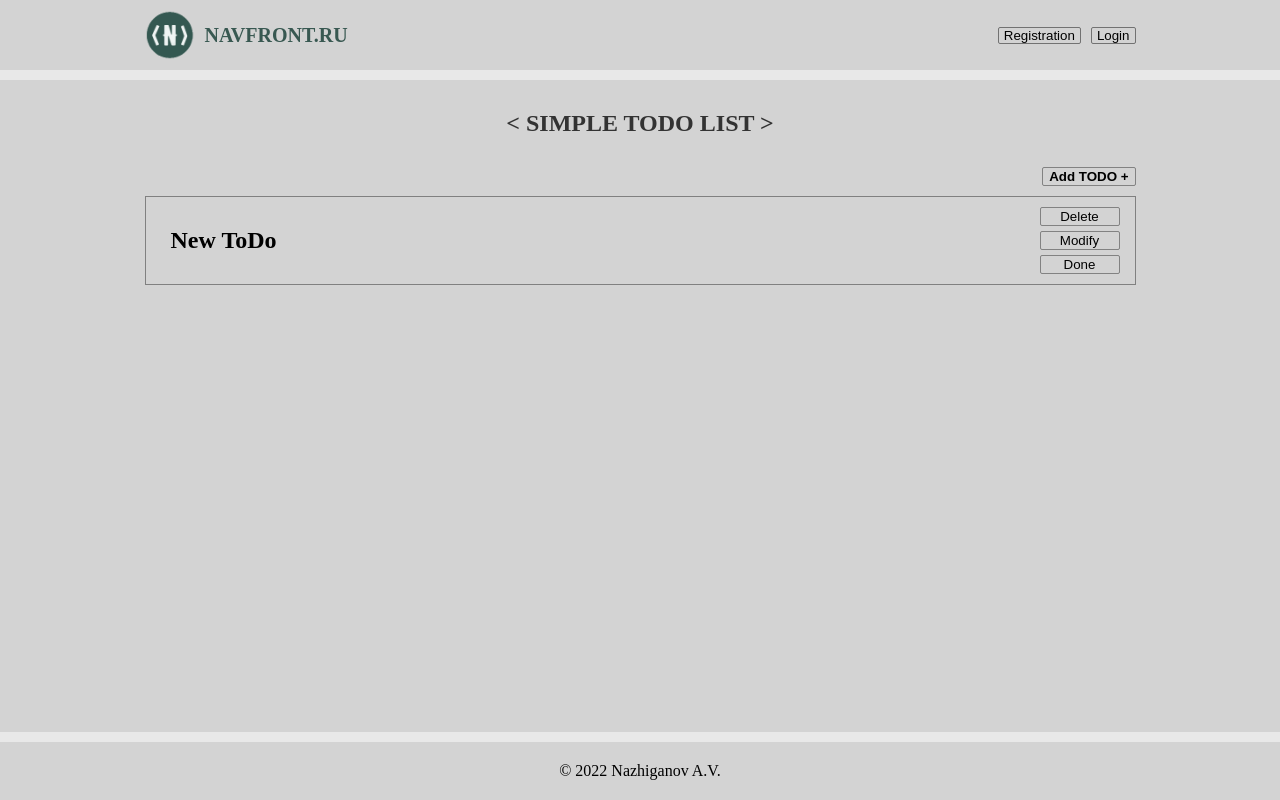
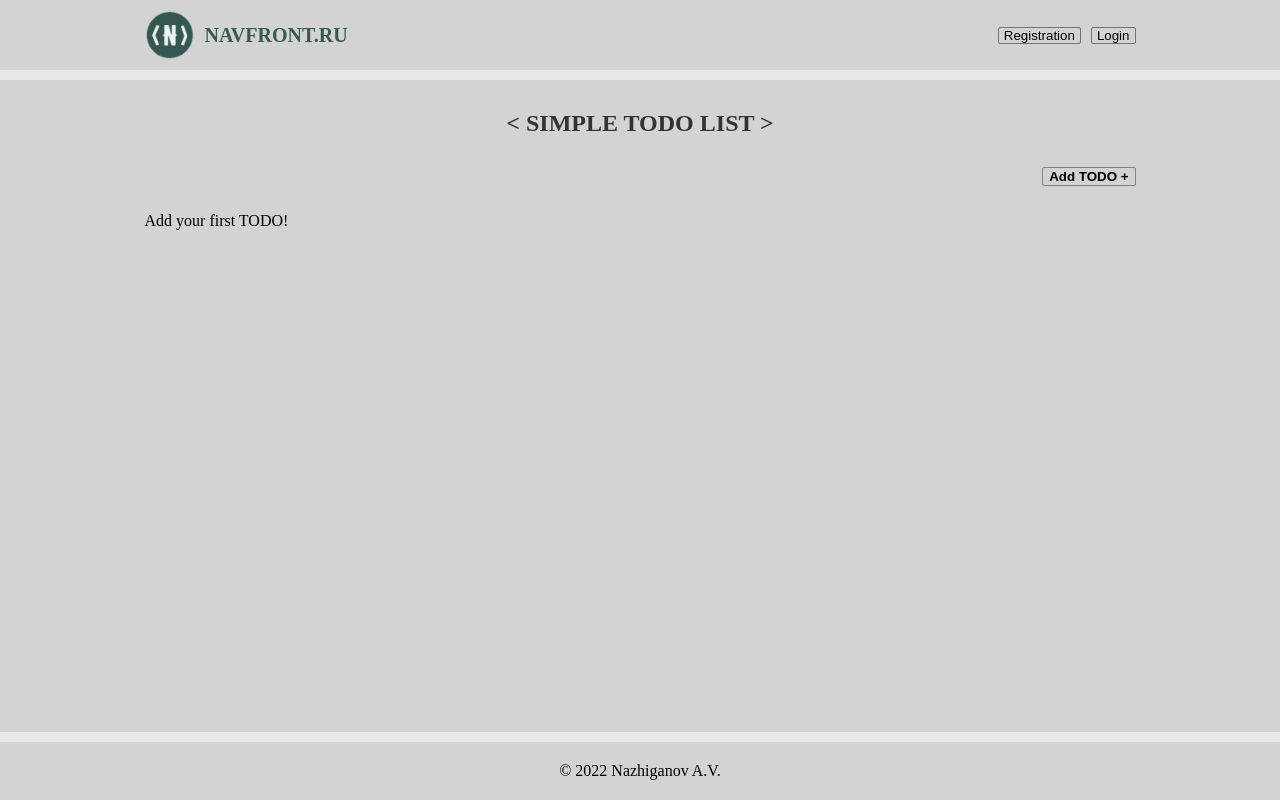
Before and after one commit to Navfront/SimpleToDo, a React (Create React App) app: page / in a window 1280 px wide. Built offline with nearby package versions, Linux system fonts and the light colour scheme.

Commit message:
uuid and offline adding todo

```diff
--- a/package.json
+++ b/package.json
@@ -22,6 +22,7 @@
     "redux-thunk": "2.4.1",
     "styled-components": "5.3.5",
     "typescript": "^4.7.4",
+    "uuid": "^8.3.2",
     "web-vitals": "^2.1.4"
   },
   "scripts": {
@@ -52,6 +53,7 @@
     "@redux-devtools/core": "3.13.1",
     "@types/js-cookie": "3.0.2",
     "@types/styled-components": "5.1.25",
+    "@types/uuid": "^8.3.4",
     "@typescript-eslint/eslint-plugin": "^5.31.0",
     "@typescript-eslint/parser": "^5.31.0",
     "eslint": "^8.20.0",
--- a/src/components/ui/add-button/add-button.tsx
+++ b/src/components/ui/add-button/add-button.tsx
@@ -3,6 +3,10 @@ import { useAppSelector } from '../../../redux/redux-hooks'
 import { StyledAddTodoBtn } from './styled'
 import { useAppDispatch } from './../../../redux/redux-hooks'
 import { createTodo } from './../../../redux/slices/todosSlice'
+import { addOffline } from '../../../redux/slices/offlineSlice'
+import { v4 as uuidv4 } from 'uuid'
+
+const newTodo = { todoId: uuidv4(), title: 'New ToDo', isDone: false }
 
 function AddButton ({ children }:PropsWithChildren) {
   const { isAuth, userName } = useAppSelector(state => state.auth)
@@ -11,6 +15,8 @@ function AddButton ({ children }:PropsWithChildren) {
   const onClickHandler = () => {
     if (isAuth) {
       dispatch(createTodo({ username: userName, todo: { todoId: '0', title: 'New ToDo', isDone: false } }))
+    } else {
+      dispatch(addOffline(newTodo))
     }
   }
   return <StyledAddTodoBtn type="button" onClick={() => { onClickHandler() }}>{children}</StyledAddTodoBtn>
--- a/src/components/ui/todo-list/todo-list.tsx
+++ b/src/components/ui/todo-list/todo-list.tsx
@@ -4,13 +4,36 @@ import loadingIcon from '../todo-card/loading.gif'
 import { useAppSelector } from '../../../redux/redux-hooks'
 import { useEffect } from 'react'
 import { useAppDispatch } from './../../../redux/redux-hooks'
-import { getTodos } from './../../../redux/slices/todosSlice'
+import { getTodos, Todo } from './../../../redux/slices/todosSlice'
 
 function TodoList () {
   const isLoading = useAppSelector((state) => state.app.isLoading)
-  const todos = useAppSelector((state) => state.todos.todos)
+  const onlineTodos = useAppSelector((state) => state.todos.todos)
+  const offlineTodos = useAppSelector(state => state.offline.todos)
   const { isAuth, userName } = useAppSelector(state => state.auth)
   const dispatch = useAppDispatch()
+
+  const renderTodos = (isOnline: boolean) => {
+    const Empty = <p>Add your first TODO!</p>
+
+    const createTodos = (todos: Todo[]) => {
+      return todos && todos.length > 0
+        ? todos.map((todo) => (
+          <li key={todo.todoId}>
+            <TodoCard todoId={todo.todoId} title={todo.title} isDone={todo.isDone} />
+          </li>
+        ))
+        : Empty
+    }
+
+    if (isOnline) {
+      console.log('online render')
+      return createTodos(onlineTodos)
+    } else {
+      console.log('offline render')
+      return createTodos(offlineTodos)
+    }
+  }
 
   useEffect(() => {
     console.log('auth is ', isAuth)
@@ -25,14 +48,8 @@ function TodoList () {
     <img src={loadingIcon} alt="loading icon" style={{ margin: '0 auto', display: 'block' }} />
       )
     : (
-    <StyledTodoList>
-      {todos && todos.length > 0
-        ? todos.map((todo) => (
-            <li key={todo.todoId}>
-              <TodoCard todoId={todo.todoId} title={todo.title} isDone={todo.isDone} />
-            </li>
-        ))
-        : <p>List is empty...</p> }
+      <StyledTodoList>
+        {renderTodos(isAuth)}
     </StyledTodoList>
       )
 }
--- a/src/redux/slices/offlineSlice.tsx
+++ b/src/redux/slices/offlineSlice.tsx
@@ -2,7 +2,7 @@ import { createSlice, PayloadAction } from '@reduxjs/toolkit'
 import { Todo, TodosState } from './todosSlice'
 
 const initialState: TodosState = {
-  todos: [{ todoId: '0', title: 'New ToDo', isDone: false }]
+  todos: []
 }
 
 export const todosSlice = createSlice({
```
Also changed, not shown: 1 other file (tests, documents, lock files or other folders).
